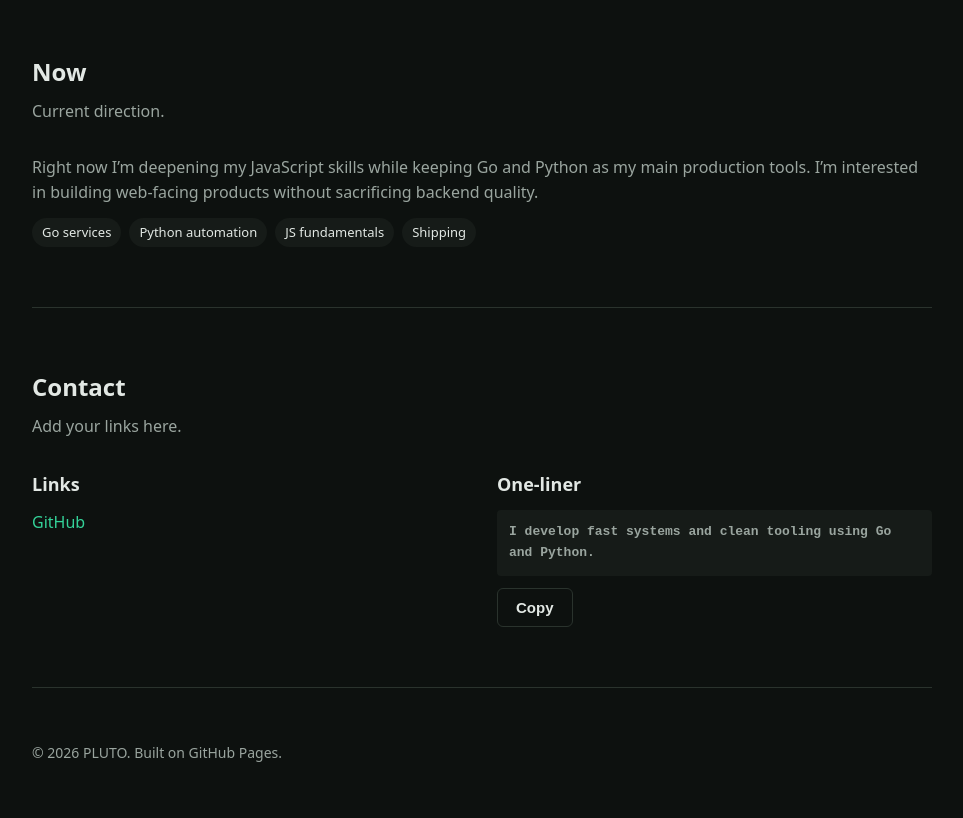
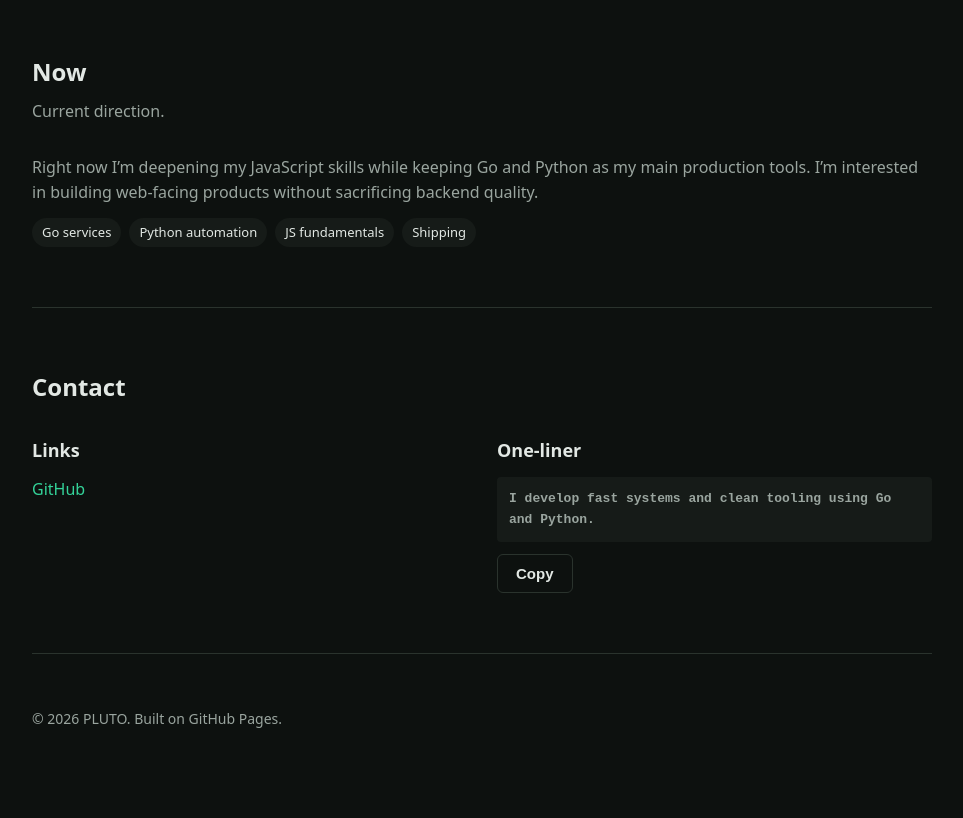
Before and after one commit to PLUUT00/PLUUT00.github.io, a plain HTML site: page index.html in a window 1280 px wide. Shown: the part 1286-2104 px from the top of the page, without its empty margins (158-1121 px from the left). After the commit the page ends 2071 px from the top, so only its background shows below. Drawn offline with Linux system fonts and the light colour scheme.

Commit message:
Update for "security"

```diff
--- a/index.html
+++ b/index.html
@@ -164,7 +164,6 @@
     <section id="contact" class="section">
       <div class="section-head">
         <h2>Contact</h2>
-        <p>Add your links here.</p>
       </div>
 
       <div class="grid2">
```
